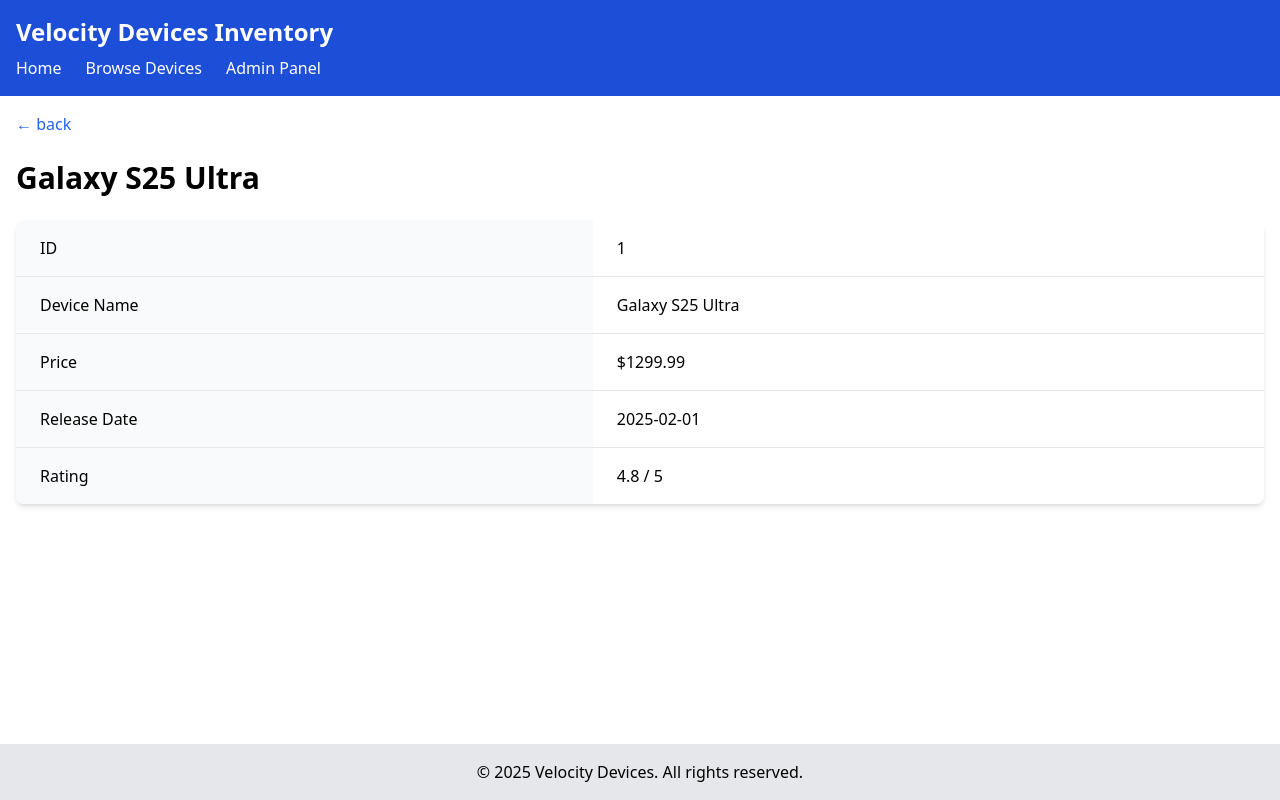
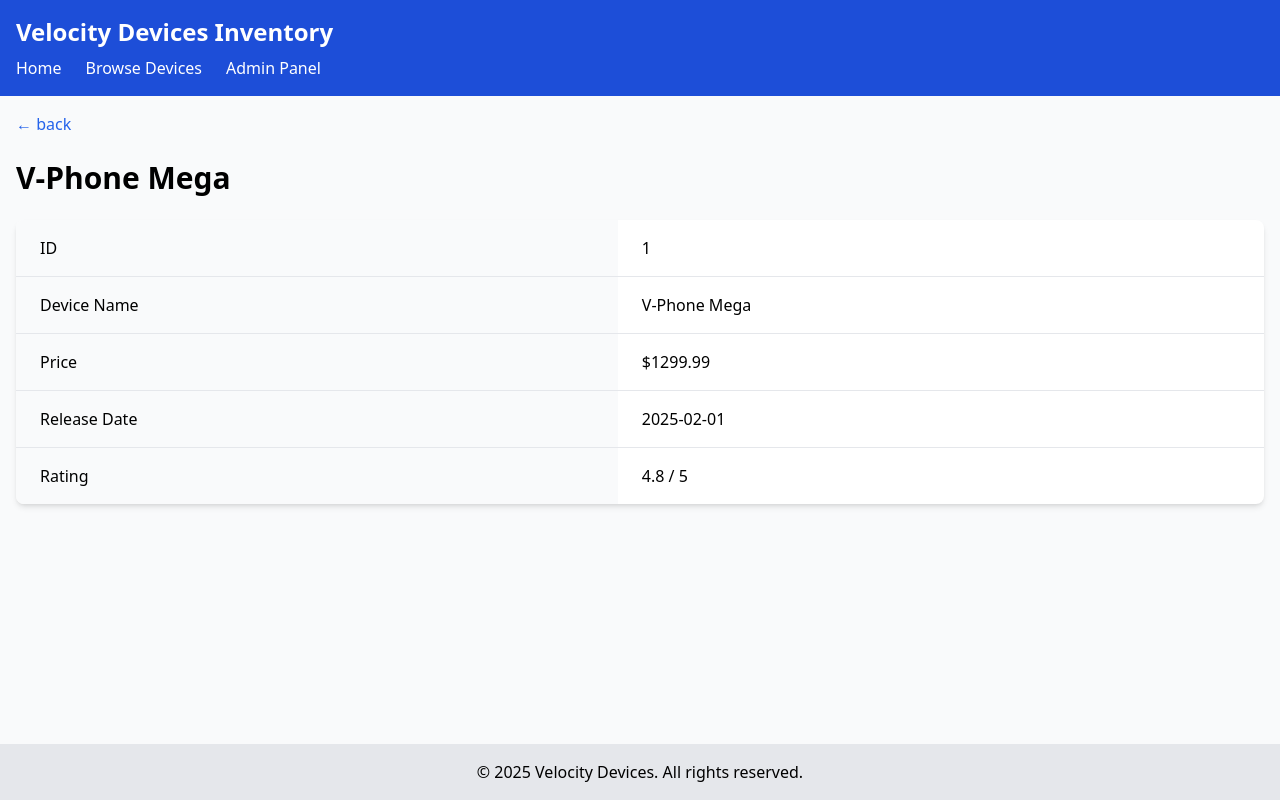
Before and after one commit to issey-wu/Apple-Inventory-Platform, a Next.js app: page /collection/1 in a window 1280 px wide. Built offline with nearby package versions, Linux system fonts and the light colour scheme; data requests are answered from the project's data file.

Commit message:
Final implementation of Next.js application complete

```diff
--- a/db.json
+++ b/db.json
@@ -2,71 +2,71 @@
   "devices": [
     {
       "id": "1",
-      "device_name": "Galaxy S25 Ultra",
+      "device_name": "V-Phone Mega",
       "price": 1299.99,
       "release_date": "2025-02-01",
       "rating": 4.8
     },
     {
       "id": "2",
-      "device_name": "iPhone 16 Pro Max",
-      "price": 1499.99,
+      "device_name": "V-Phone Elite",
+      "price": 1199.99,
       "release_date": "2024-09-20",
       "rating": 4.7
     },
     {
       "id": "3",
-      "device_name": "Surface Laptop 7",
-      "price": 1099.99,
+      "device_name": "V-Laptop Elite",
+      "price": 1899.99,
       "release_date": "2024-10-15",
       "rating": 4.5
     },
     {
       "id": "4",
-      "device_name": "Pixel 9 Pro",
-      "price": 999.99,
+      "device_name": "V-Phone Lite",
+      "price": 899.99,
       "release_date": "2024-10-10",
       "rating": 4.6
     },
     {
       "id": "5",
-      "device_name": "MacBook Air M4",
-      "price": 1299.99,
+      "device_name": "V-Laptop Feather",
+      "price": 1499.99,
       "release_date": "2024-11-10",
       "rating": 4.9
     },
     {
       "id": "6",
-      "device_name": "iPad Pro 13",
-      "price": 1099.99,
+      "device_name": "V-Tablet Elite",
+      "price": 899.99,
       "release_date": "2024-10-22",
       "rating": 4.7
     },
     {
       "id": "7",
-      "device_name": "Dell XPS 15",
-      "price": 1599.99,
+      "device_name": "V-Laptop Elite",
+      "price": 2199.99,
       "release_date": "2024-08-15",
       "rating": 4.6
     },
     {
       "id": "8",
-      "device_name": "ROG Gaming Laptop",
-      "price": 2499.99,
+      "device_name": "V-Laptop Gaming",
+      "price": 2699.99,
       "release_date": "2024-11-01",
       "rating": 4.8
     },
     {
       "id": "9",
-      "device_name": "Sony WH-1000XM6",
-      "price": 399.99,
+      "device_name": "V-Headphones Premium",
+      "price": 349.99,
       "release_date": "2024-07-15",
       "rating": 4.9
     },
     {
       "id": "10",
-      "device_name": "Apple Watch Series 10",
-      "price": 499.99,
+      "device_name": "V-Watch Series V",
+      "price": 399.99,
       "release_date": "2024-09-20",
       "rating": 4.7
     }
--- a/src/app/collection/[id]/page.js
+++ b/src/app/collection/[id]/page.js
@@ -1,17 +1,24 @@
-import Link from 'next/link';
-import { notFound } from 'next/navigation';
+import Link from 'next/link'
+import { notFound } from 'next/navigation'
+import { getAllDevices } from '../../../utils/api'
+
+export async function generateStaticParams() {
+  const devices = await getAllDevices()
+  return devices
+    .slice(0, 10)
+    .map((device) => ({ id: device.id.toString() }))
+}
 
 export default async function DeviceDetailPage({ params }) {
   try {
-    const response = await fetch(`http://localhost:4000/devices/${params.id}`, {
-      cache: 'no-store'
-    });
-
-    if (!response.ok) {
-      return notFound();
+    const res = await fetch(
+      `http://localhost:4000/devices/${params.id}`,
+      { cache: 'no-store' }
+    )
+    if (!res.ok) {
+      return notFound()
     }
-
-    const device = await response.json();
+    const device = await res.json()
 
     return (
       <div>
@@ -24,38 +31,62 @@
           </Link>
         </div>
 
-        <h1 className="text-3xl font-bold mb-6">{device.device_name}</h1>
+        <h1 className="text-3xl font-bold mb-6">
+          {device.device_name}
+        </h1>
 
         <div className="bg-white rounded-lg shadow-md overflow-hidden">
           <table className="min-w-full divide-y divide-gray-200">
             <tbody className="divide-y divide-gray-200">
               <tr>
-                <td className="px-6 py-4 whitespace-nowrap bg-gray-50 font-medium">ID</td>
-                <td className="px-6 py-4 whitespace-nowrap">{device.id}</td>
+                <td className="px-6 py-4 bg-gray-50 font-medium">
+                  ID
+                </td>
+                <td className="px-6 py-4">{device.id}</td>
               </tr>
               <tr>
-                <td className="px-6 py-4 whitespace-nowrap bg-gray-50 font-medium">Device Name</td>
-                <td className="px-6 py-4 whitespace-nowrap">{device.device_name}</td>
+                <td className="px-6 py-4 bg-gray-50 font-medium">
+                  Device Name
+                </td>
+                <td className="px-6 py-4">
+                  {device.device_name}
+                </td>
               </tr>
               <tr>
-                <td className="px-6 py-4 whitespace-nowrap bg-gray-50 font-medium">Price</td>
-                <td className="px-6 py-4 whitespace-nowrap">${device.price.toFixed(2)}</td>
+                <td className="px-6 py-4 bg-gray-50 font-medium">
+                  Price
+                </td>
+                <td className="px-6 py-4">
+                  ${device.price.toFixed(2)}
+                </td>
               </tr>
               <tr>
-                <td className="px-6 py-4 whitespace-nowrap bg-gray-50 font-medium">Release Date</td>
-                <td className="px-6 py-4 whitespace-nowrap">{device.release_date}</td>
+                <td className="px-6 py-4 bg-gray-50 font-medium">
+                  Release Date
+                </td>
+                <td className="px-6 py-4">
+                  {device.release_date}
+                </td>
               </tr>
               <tr>
-                <td className="px-6 py-4 whitespace-nowrap bg-gray-50 font-medium">Rating</td>
-                <td className="px-6 py-4 whitespace-nowrap">{device.rating} / 5</td>
+                <td className="px-6 py-4 bg-gray-50 font-medium">
+                  Rating
+                </td>
+                <td className="px-6 py-4">
+                  {device.rating} / 5
+                </td>
               </tr>
             </tbody>
           </table>
         </div>
       </div>
-    );
+    )
   } catch (error) {
-    console.error("Error fetching device:", error);
-    return <div>Error loading device: {error.message}</div>;
+    console.error('Error fetching device:', error)
+    return (
+      <div className="text-red-600">
+        Error loading device: {error.message}
+      </div>
+    )
   }
 }
--- a/src/app/globals.css
+++ b/src/app/globals.css
@@ -1,3 +1,29 @@
 @tailwind base;
 @tailwind components;
 @tailwind utilities;
+
+/* Custom global styles */
+body {
+  @apply bg-gray-50;
+}
+
+/* Custom form styles */
+input, select, textarea {
+  @apply border-gray-300 rounded-md shadow-sm;
+}
+
+input:focus, select:focus, textarea:focus {
+  @apply outline-none ring-2 ring-blue-500 border-blue-500;
+}
+
+/* Button styles */
+button {
+  @apply focus:outline-none focus:ring-2 focus:ring-offset-2 focus:ring-blue-500;
+}
+
+/* Table styles for better mobile responsiveness */
+@media (max-width: 768px) {
+  table th, table td {
+    @apply p-2 text-sm;
+  }
+}
```
